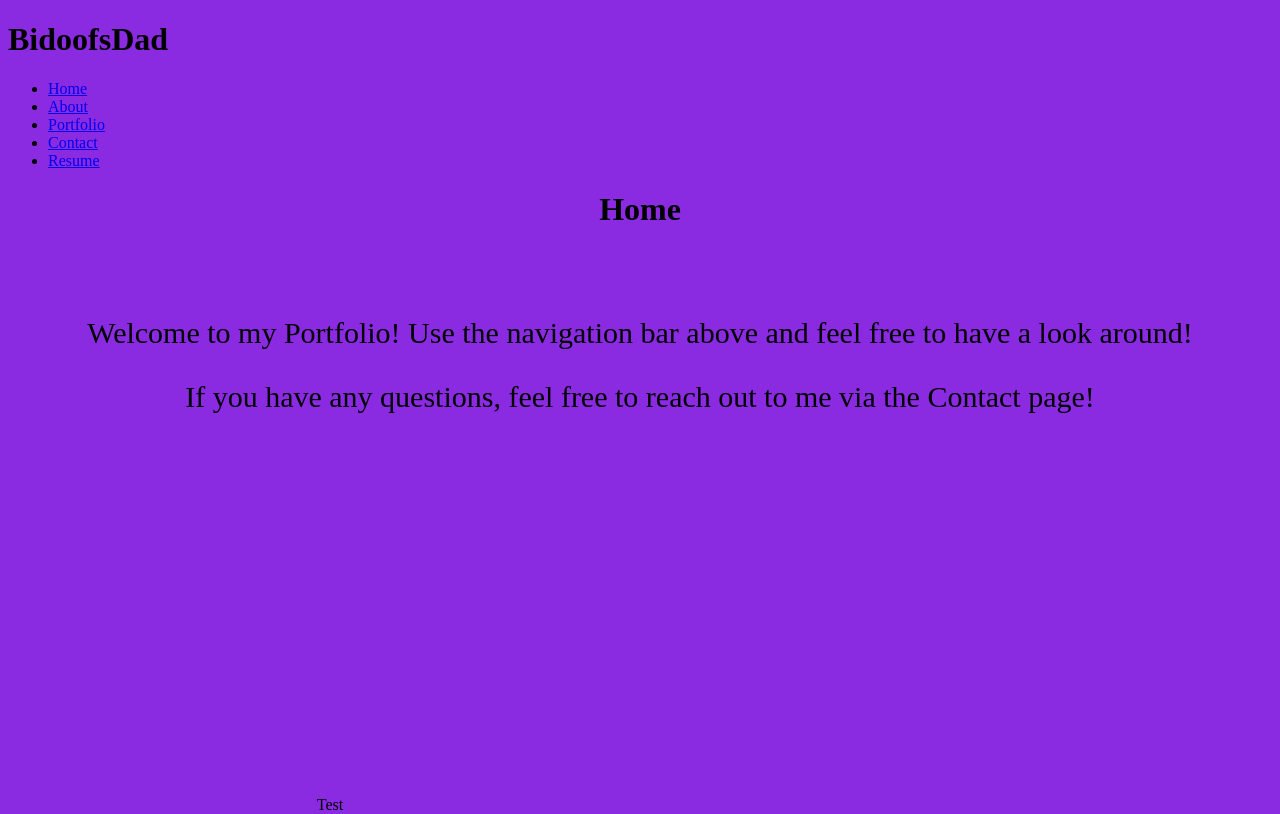
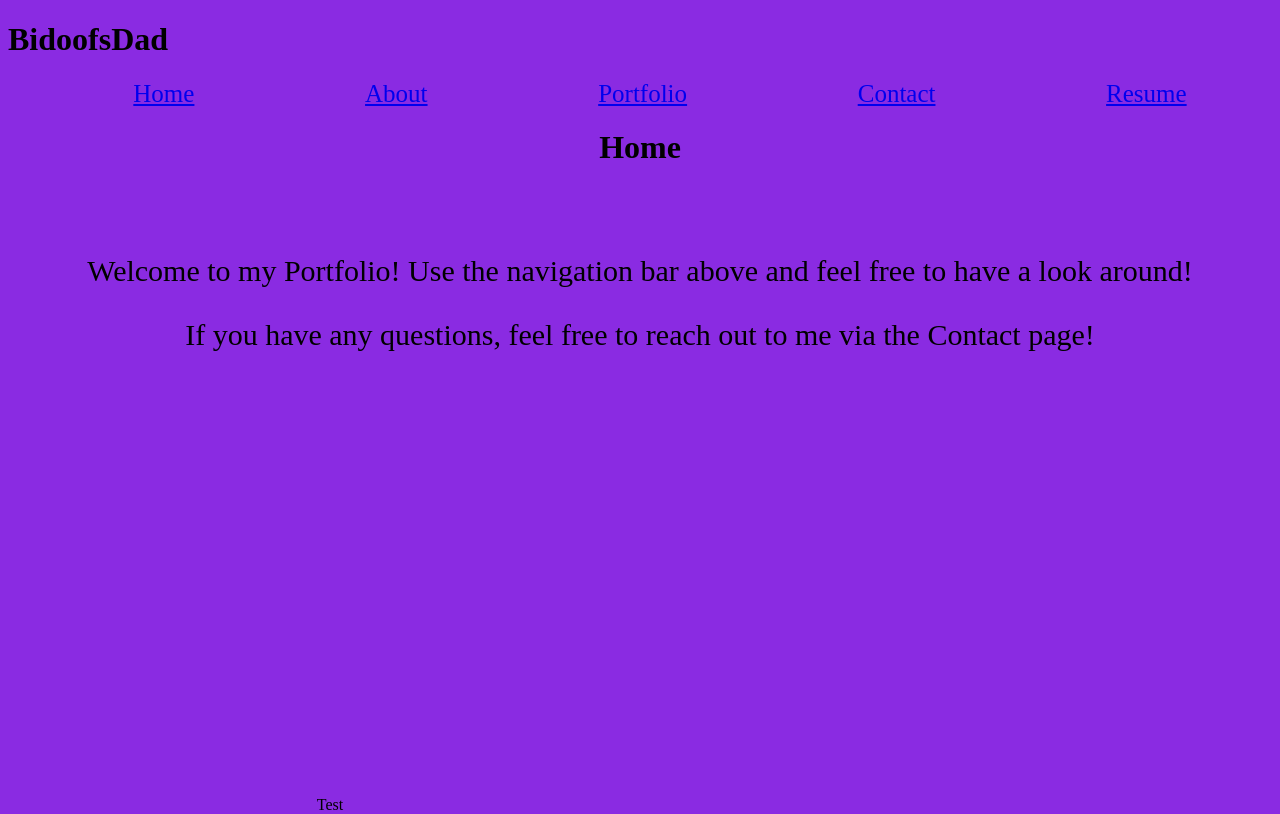
Before and after one commit to Bidoofs-Dad/My-React-Portfolio, a React (Create React App) app: page / in a window 1280 px wide. Built offline with nearby package versions, Linux system fonts and the light colour scheme.

Commit message:
added in the NavTabs css and altered it a little bit.

```diff
--- a/src/components/NavTabs.js
+++ b/src/components/NavTabs.js
@@ -1,8 +1,10 @@
 import React from 'react';
+import './styles/NavTabs.css'
 
 export default function NavTabs({ currentPage, handlePageChange }) {
+
   return (
-    <ul>
+    <ul className='navTabs'>
       <li>
         <a
           href="#home"
--- a/src/components/PortfolioContainer.js
+++ b/src/components/PortfolioContainer.js
@@ -1,5 +1,5 @@
 import React, { useState } from 'react';
-import NavTabs from './NavTabs';
+import NavTabs from './NavTabs'
 import Home from './pages/Home';
 import AboutMe from './pages/AboutMe';
 import Portfolio from './pages/portfolio/Portfolio';
--- /dev/null
+++ b/src/components/styles/NavTabs.css
@@ -0,0 +1,9 @@
+.navTabs {
+    display: flex;
+    justify-content: space-around;
+    color: black;
+}
+li {
+    list-style-type: none;
+    font-size: 25px;
+}
```
